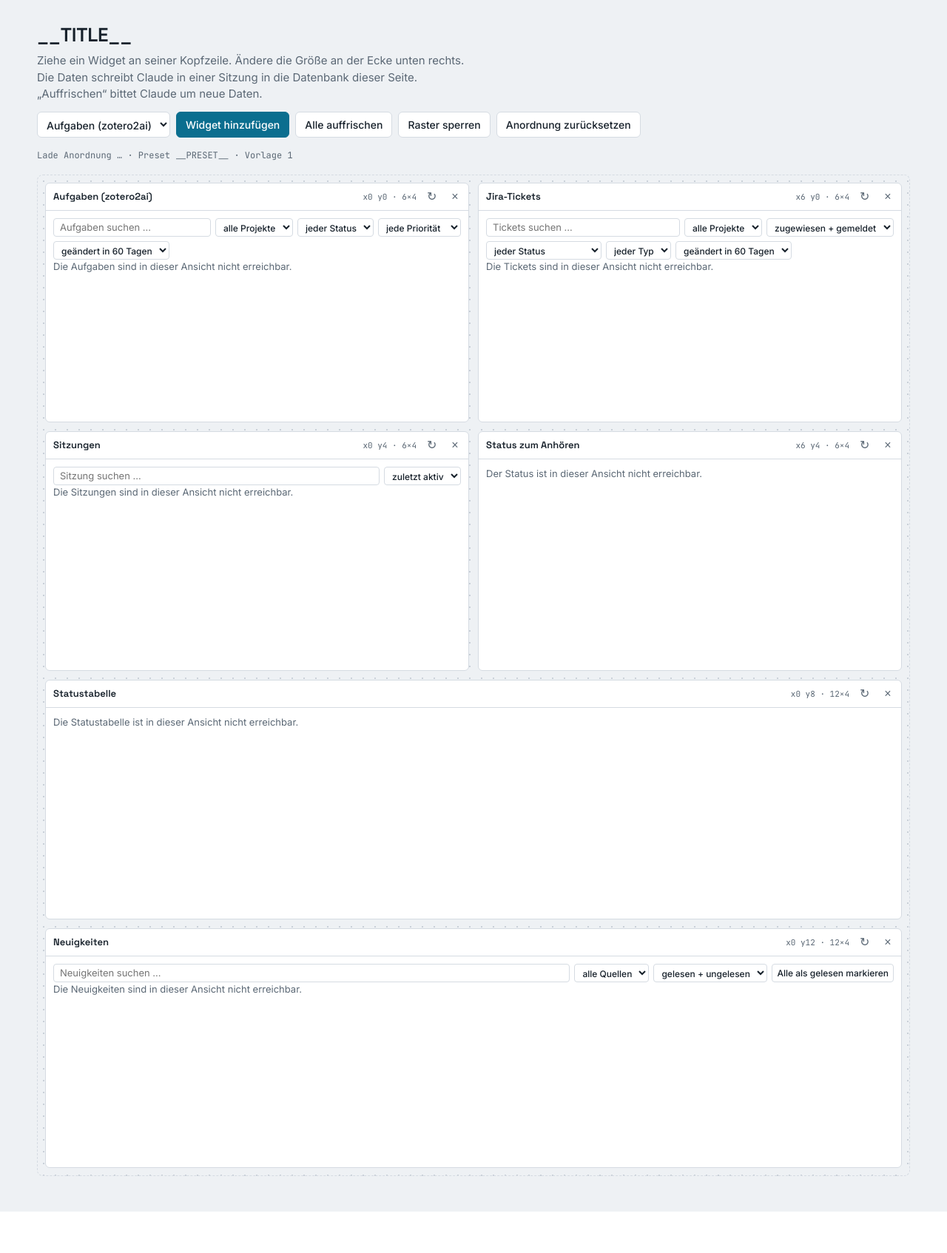
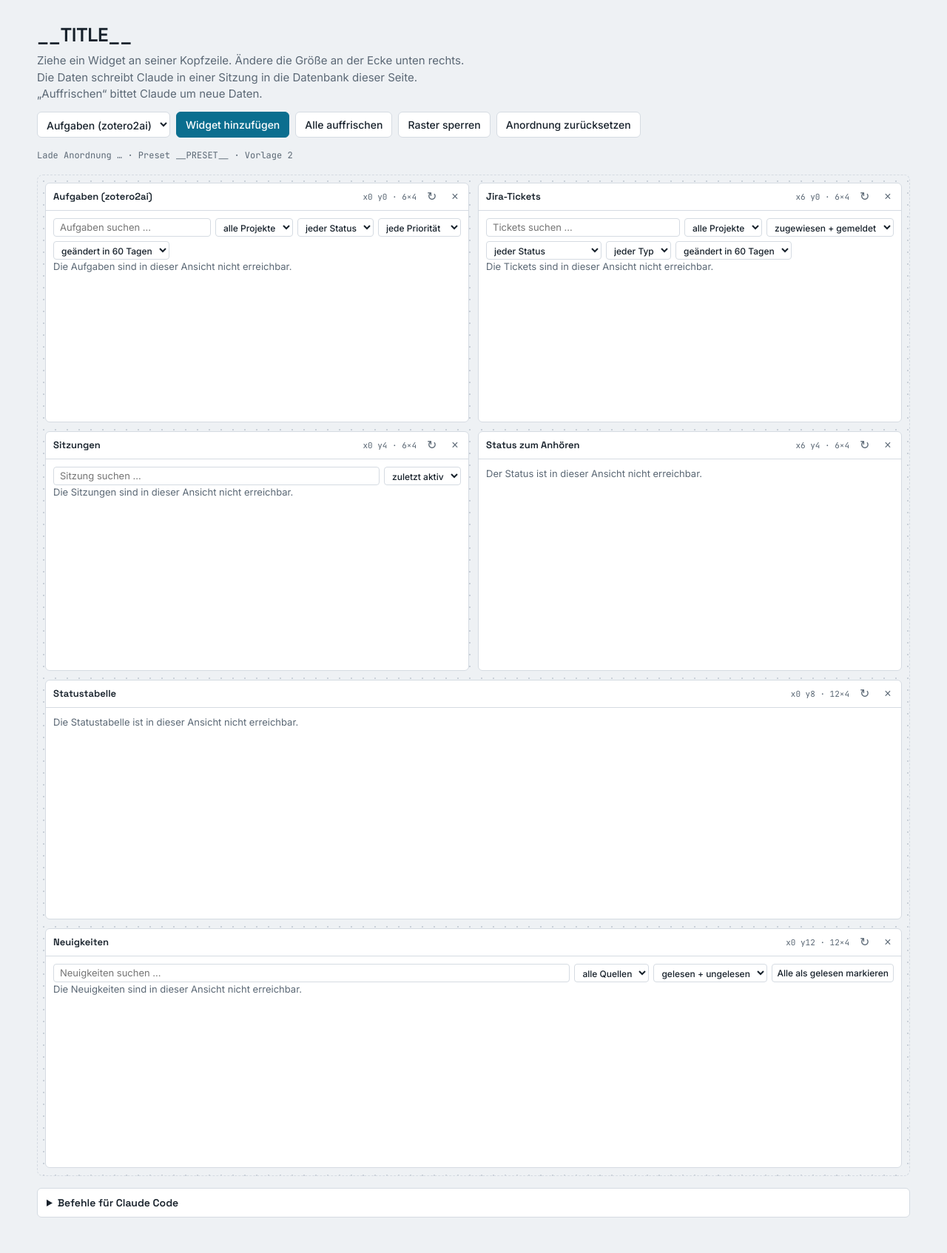
Before and after one commit to georghildebrand/usefull_agent_skills, a Python web app: template skills/dashboard/template/page.html in a window 1280 px wide. Shown: the whole page at 74% size. Before the commit the page ends 1638 px from the top, so only its background shows below. Run offline with Jinja, Linux system fonts and the light colour scheme; the template is opened without the code that fills it, so the values that code supplies are empty.

Commit message:
dashboard: add help command and command box on the page
/dashboard help (or /dashboard without a preset) prints the command list. The page shows the same list in a box below the tiles, with its preset name filled in. Template version 2, so /dashboard <preset> republishes older pages.

```diff
--- a/skills/dashboard/template/page.html
+++ b/skills/dashboard/template/page.html
@@ -1,7 +1,7 @@
 <title>__TITLE__</title>
 <meta name="claude:viewport-fit-sides" content="cover">
 <meta name="dashboard-preset" content="__PRESET__">
-<meta name="dashboard-template" content="1">
+<meta name="dashboard-template" content="2">
 <link rel="stylesheet" href="https://fonts.googleapis.com/css2?family=Inter:wght@400;500;600&family=Space+Grotesk:wght@500;600&family=JetBrains+Mono:wght@400;500&display=swap">
 <style>
 /* Layout: one toolbar row, then a 12-column drag-and-resize grid on a dotted ground.
@@ -143,6 +143,20 @@ body {
 }
 .fail { padding: 24px; color: var(--muted); }
 
+/* help box: the commands to type in a Claude Code session */
+.help { background: var(--surface); border: 1px solid var(--line); border-radius: 6px; padding: 0 12px; }
+.help summary { font: 600 14px var(--font-display); padding: 10px 0; cursor: pointer; }
+.help summary:focus-visible { outline: 2px solid var(--accent); outline-offset: 2px; }
+.help > p { margin: 0 0 10px; font-size: 13px; color: var(--muted); }
+.cmds { display: grid; grid-template-columns: minmax(0, max-content) 1fr; gap: 6px 16px; margin: 0 0 12px; font-size: 13px; }
+.cmds dt { margin: 0; min-width: 0; }
+.cmds dd { margin: 0; min-width: 0; color: var(--fg); }
+.cmds code { font: 500 12px var(--font-mono); overflow-wrap: anywhere; }
+@media (max-width: 640px) {
+  .cmds { grid-template-columns: minmax(0, 1fr); gap: 2px; }
+  .cmds dd { margin-bottom: 8px; }
+}
+
 @media (prefers-reduced-motion: reduce) {
   .grid-stack-animate, .grid-stack-animate .grid-stack-item { transition: none !important; }
 }
@@ -171,6 +185,25 @@ body {
   <div class="top-msg" id="refresh-msg" role="status" hidden></div>
   <div class="status" id="status" role="status"></div>
   <div class="ground"><div class="grid-stack" id="grid"></div></div>
+  <details class="help" id="help">
+    <summary>Befehle für Claude Code</summary>
+    <p>Gib einen Befehl in einer Claude-Code-Sitzung ein. Das Preset dieser Seite heißt <code><span data-preset>&lt;preset&gt;</span></code>. Ein Klick auf einen Befehl markiert ihn zum Kopieren.</p>
+    <dl class="cmds">
+      <dt><code class="kc">/dashboard <span data-preset>&lt;preset&gt;</span></code></dt>
+      <dd>Prüft die Seite, stellt sie neu, wenn die Vorlage neuer ist, und füllt alle Widgets.</dd>
+      <dt><code class="kc">/dashboard refresh <span data-preset>&lt;preset&gt;</span></code></dt>
+      <dd>Holt nur neue Daten für alle Widgets. Die Seite selbst bleibt, wie sie ist.</dd>
+      <dt><code class="kc">/dashboard refresh <span data-preset>&lt;preset&gt;</span> &lt;widget&gt;</code></dt>
+      <dd>Holt neue Daten für ein Widget: <code>todos</code>, <code>jira</code>, <code>sessions</code>, <code>status</code>, <code>statustable</code>, <code>feed</code> oder <code>list:&lt;skill-id&gt;</code>.</dd>
+      <dt><code class="kc">/dashboard sync <span data-preset>&lt;preset&gt;</span></code></dt>
+      <dd>Schreibt deine Markierungen aus dem Widget „Aufgaben“ nach zotero2ai. Claude zeigt zuerst die Liste und schreibt erst nach deinem Ja.</dd>
+      <dt><code class="kc">/dashboard add <span data-preset>&lt;preset&gt;</span> &lt;widget&gt;</code></dt>
+      <dd>Fügt ein Widget dauerhaft zum Preset hinzu und stellt es unten auf die Seite.</dd>
+      <dt><code class="kc">/dashboard help</code></dt>
+      <dd>Zeigt diese Liste im Chat.</dd>
+    </dl>
+    <p>Die Knöpfe „Auffrischen“ und „Alle auffrischen“ schicken den passenden refresh-Befehl als Kommentar an Claude.</p>
+  </details>
 </div>
 
 <script src="https://cdn.jsdelivr.net/npm/gridstack@10.3.1/dist/gridstack-all.js"></script>
@@ -192,6 +225,10 @@ body {
   }
   var PRESET = metaContent('dashboard-preset');
   var TEMPLATE = metaContent('dashboard-template');
+  // Help box: show this page's preset name in every command. Without a name the
+  // placeholder stays. Do not compare PRESET with the placeholder string: publishing
+  // replaces every occurrence of it, also inside this script.
+  if (PRESET) Array.prototype.forEach.call(document.querySelectorAll('[data-preset]'), function (s) { s.textContent = PRESET; });
 
   // Fallback start layout (same tiles as presets/global.json). Used only when the
   // skill did not fill the dashboard-layout block with the preset's tiles, or they are malformed.
```
Also changed, not shown: skills/dashboard/SKILL.md (+18 -0 lines), skills/dashboard/tests/tiles.test.js (+27 -3 lines).
